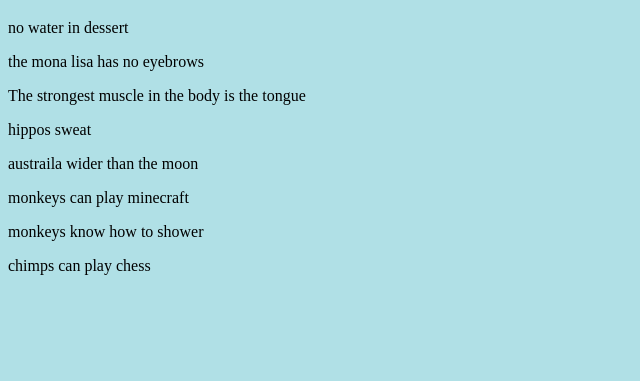
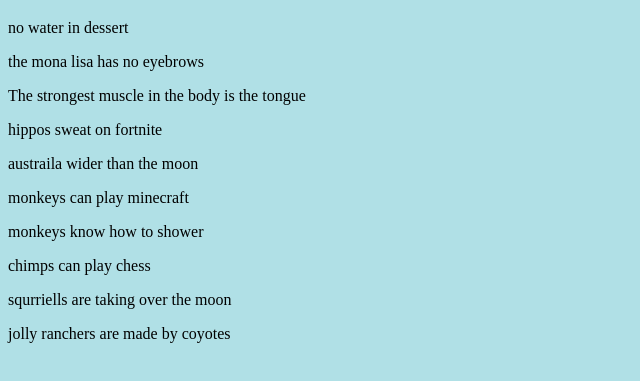
Before and after one commit to rohano05/rohano05.github.io, a plain HTML site: page index.html in a window 1280 px wide. Shown: the part 61-442 px from the top of the page, without its empty margins (0-640 px from the left). Drawn offline with Linux system fonts and the light colour scheme.

Commit message:
Update index.html

```diff
--- a/index.html
+++ b/index.html
@@ -9,10 +9,12 @@
       <p>no water in dessert</p>
       <p>the mona lisa has no eyebrows</p>
       <p>The strongest muscle in the body is the tongue</p>
-      <p>hippos sweat</p>
+      <p>hippos sweat on fortnite</p>
       <p>austraila wider than the moon</p>
       <p>monkeys can play minecraft</p>
       <p>monkeys know how to shower</p>
       <p>chimps can play chess</p>
+      <p>squrriells are taking over the moon</p>
+      <p>jolly ranchers are made by coyotes</p>
   </body>
 </html>
```
